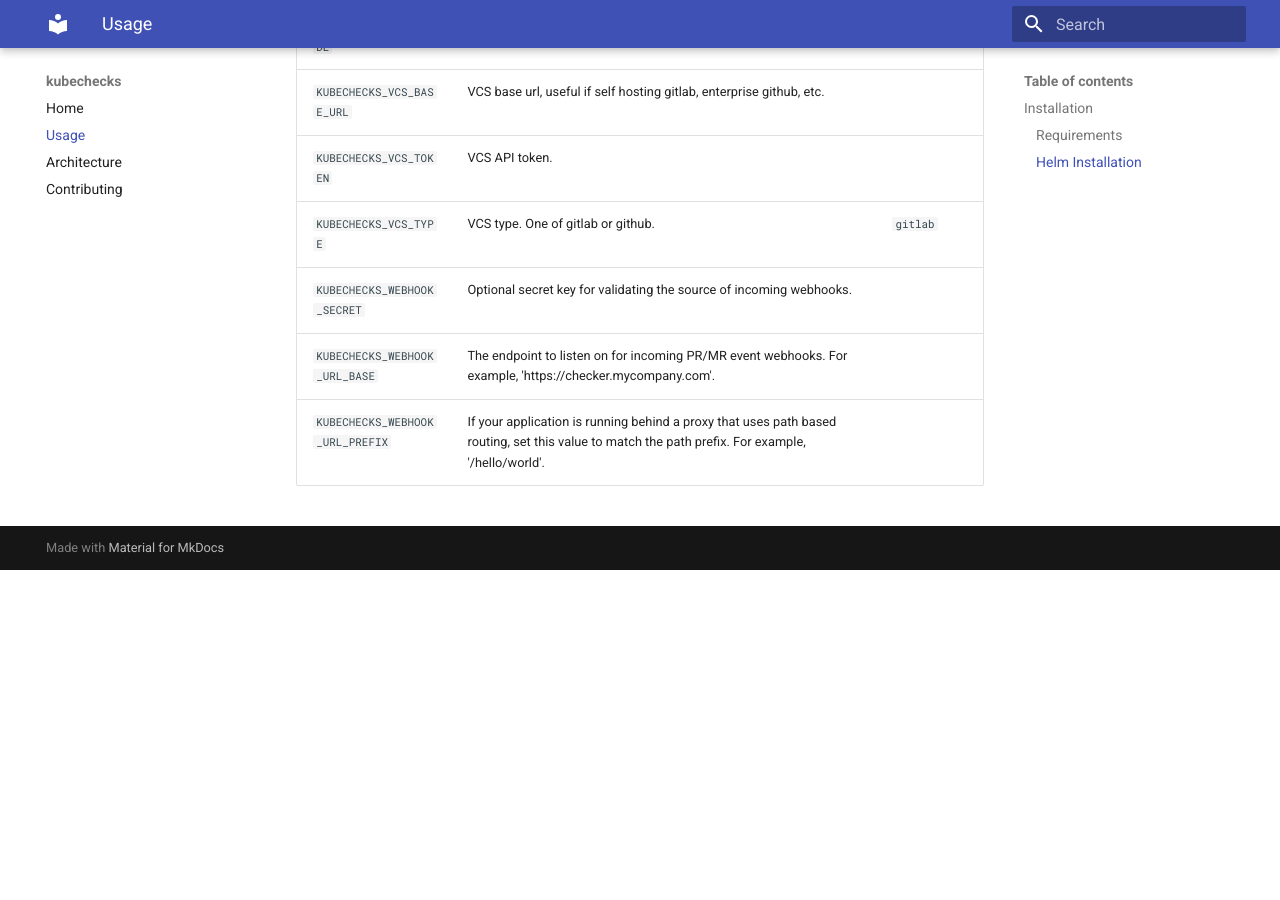
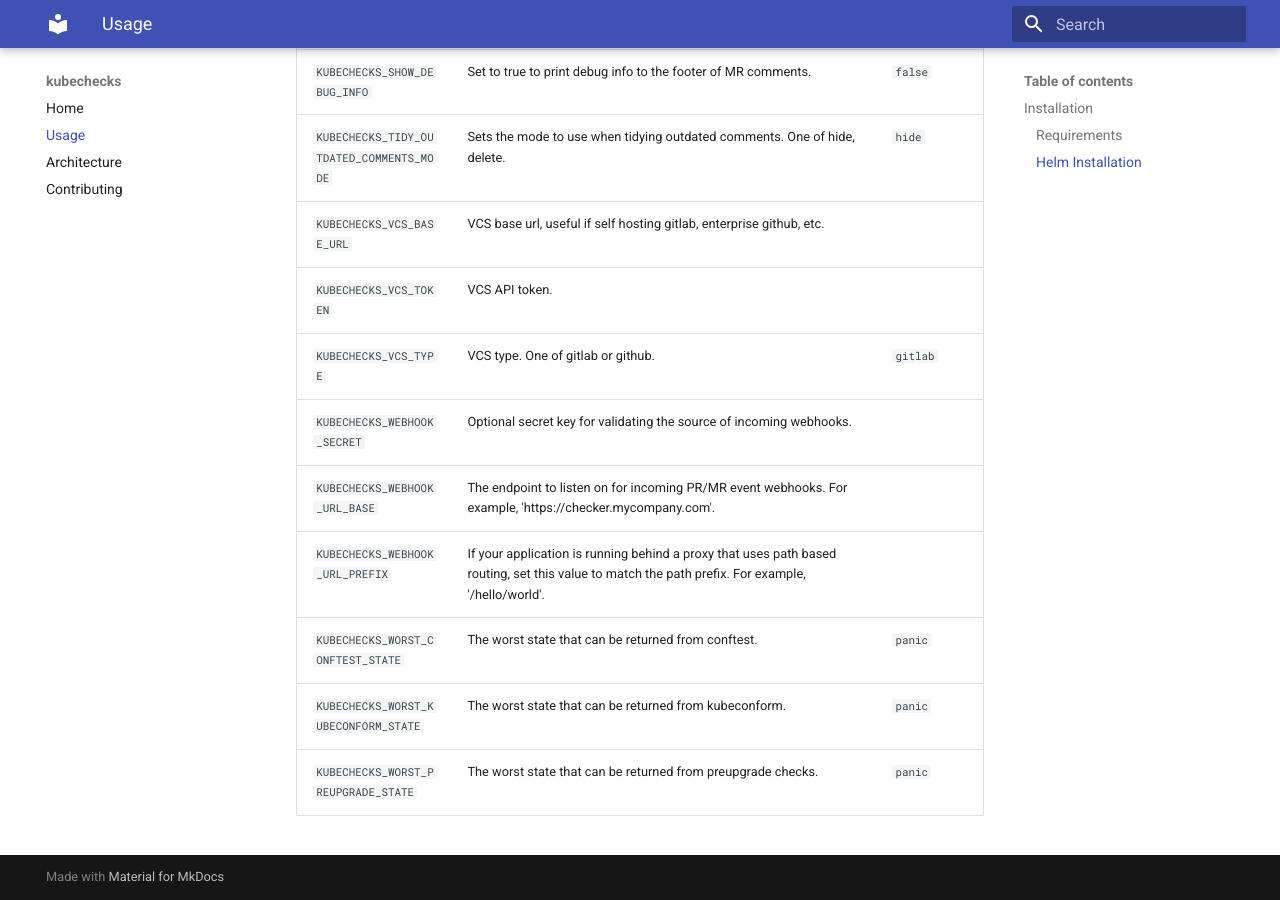
Before and after one commit to zapier/kubechecks, an MkDocs documentation site: the page built from docs/usage.md, in a window 1280 px wide and 900 px high, scrolled down 2390 px. Built offline with MkDocs 1.6.1 and Material for MkDocs 9.7.7, drawn with Linux system fonts in a browser that asks for light colours; before the commit the page ends 2960 px from its top, so only the background shows below that; some of the changed text lies outside the part shown.

Commit message:
rebuild docs

```diff
--- a/docs/usage.md
+++ b/docs/usage.md
@@ -40,6 +40,8 @@ The full list of supported environment variables is described below:
 |`KUBECHECKS_ARGOCD_API_SERVER_ADDR`|ArgoCD API Server Address.|`argocd-server`|
 |`KUBECHECKS_ARGOCD_API_TOKEN`|ArgoCD API token.||
 |`KUBECHECKS_ENABLE_CONFTEST`|Set to true to enable conftest policy checking of manifests.|`false`|
+|`KUBECHECKS_ENABLE_KUBECONFORM`|Enable kubeconform checks.|`true`|
+|`KUBECHECKS_ENABLE_PREUPGRADE`|Enable preupgrade checks.|`true`|
 |`KUBECHECKS_ENSURE_WEBHOOKS`|Ensure that webhooks are created in repositories referenced by argo.|`false`|
 |`KUBECHECKS_FALLBACK_K8S_VERSION`|Fallback target Kubernetes version for schema / upgrade checks.|`1.23.0`|
 |`KUBECHECKS_KUBERNETES_CONFIG`|Path to your kubernetes config file, used to monitor applications.||
@@ -61,3 +63,6 @@ The full list of supported environment variables is described below:
 |`KUBECHECKS_WEBHOOK_SECRET`|Optional secret key for validating the source of incoming webhooks.||
 |`KUBECHECKS_WEBHOOK_URL_BASE`|The endpoint to listen on for incoming PR/MR event webhooks. For example, 'https://checker.mycompany.com'.||
 |`KUBECHECKS_WEBHOOK_URL_PREFIX`|If your application is running behind a proxy that uses path based routing, set this value to match the path prefix. For example, '/hello/world'.||
+|`KUBECHECKS_WORST_CONFTEST_STATE`|The worst state that can be returned from conftest.|`panic`|
+|`KUBECHECKS_WORST_KUBECONFORM_STATE`|The worst state that can be returned from kubeconform.|`panic`|
+|`KUBECHECKS_WORST_PREUPGRADE_STATE`|The worst state that can be returned from preupgrade checks.|`panic`|
```
Also changed, not shown: 1 other file.
